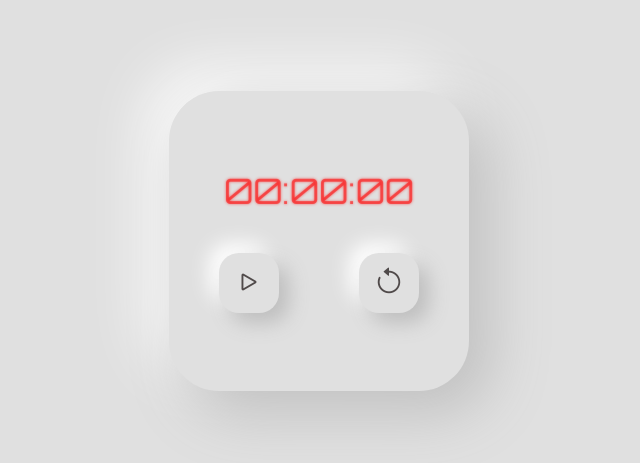
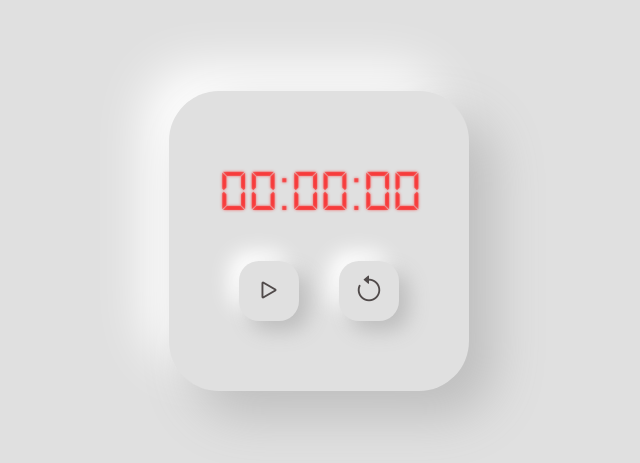
Before and after one commit to Vit29/APPSJS, a plain HTML site: page cronometro/index.html in a window 1280 px wide. Shown: the part 159-622 px from the top of the page, without its empty margins (321-961 px from the left). Drawn offline with nearby package versions, Linux system fonts and the light colour scheme.

Commit message:
font digital y numero ya no se mueven

```diff
--- a/cronometro/app.js
+++ b/cronometro/app.js
@@ -62,7 +62,6 @@ btnReiniciar.addEventListener('click', function() {
 
     cronometro.innerText = '00:00:00';
     btnInicioPausa.innerHTML = '<i class="bi bi-play"></i>';
-
     btnReiniciar.classList.add('pausa')
     btnInicioPausa.classList.remove('pausa');
     btnInicioPausa.classList.add('iniciar');
--- a/cronometro/style.css
+++ b/cronometro/style.css
@@ -11,45 +11,44 @@ body {
     align-items: center;
     justify-content: center;
     background: #e0e0e0;
-    text-align: center;
-
 }
 
 .contenedor-principal {
     width: 300px;
     height: 300px;
-    /* max-width: 600px; */
-    /* min-height: 350px; */
+    margin: 0 15px;
     display: flex;
     flex-wrap: wrap;
     align-items: center;
     justify-content: center;
     border-radius: 50px;
     background: #e0e0e0;
-    box-shadow:  20px 20px 60px #bebebe,
-                -20px -20px 60px #ffffff;
+    box-shadow:  25px 25px 50px #bebebe,
+                -25px -25px 50px #ffffff;
 }
 
-
 .contenedor-interno {
-    height: auto;
-    width: 100%;
+    width: 80%;
 }
 
 .botones {
     padding: 10px;
     display: flex;
-    justify-content: space-around;
+    justify-content: space-evenly;
+}
+
+@font-face {
+    src: url(font/DS-DIGI.TTF);
+    font-family: 'DS-DIGI';
 }
 
 #cronometro {
-    width: 100%;
-    padding: 20px 0;
-    font-size: 35px;
+    padding: 20px ;
+    font-size: 60px;
     user-select: none;
     color: rgba(255, 0, 0, 0.507);
     text-shadow: 0px 0px 3px rgba(255, 0, 0, 0.562);
-    font-family: 'Orbitron', sans-serif;
+    font-family: 'DS-DIGI';
 }
 
 .boton {
@@ -62,8 +61,6 @@ body {
     background: #e0e0e0;
 }
 
-
-
 #btn-inicio-pausa.iniciar{
     border-radius: 20px;
     color: #504a4a;
@@ -71,8 +68,6 @@ body {
     box-shadow:  10px 10px 20px #bebebe,
                 -10px -10px 20px #ffffff;
 }
-
-
 
 #btn-inicio-pausa.pausa {
     color: rgba(255, 0, 0, 0.781);
@@ -83,9 +78,6 @@ body {
 }
 
 #btn-reiniciar {
-
-    /* color: rgb(2, 255, 2);
-    text-shadow: 0 0 2px rgba(2, 255, 2, 0.651); */
     color: #504a4a;
     border-radius: 20px;
     background: #e0e0e0;
```
Also changed, not shown: cronometro/font/DIGITAL.TXT (added), cronometro/font/DS-DIGI.TTF (added).
